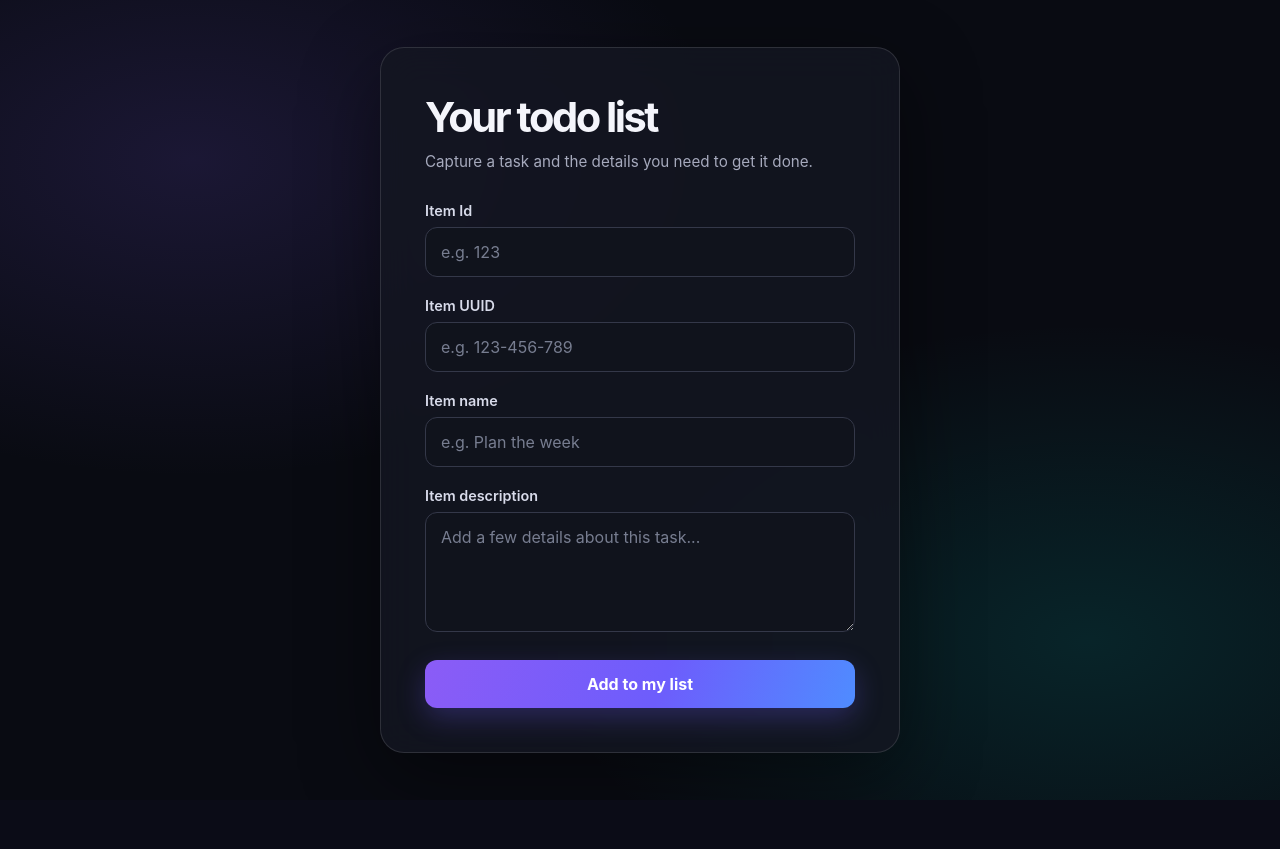
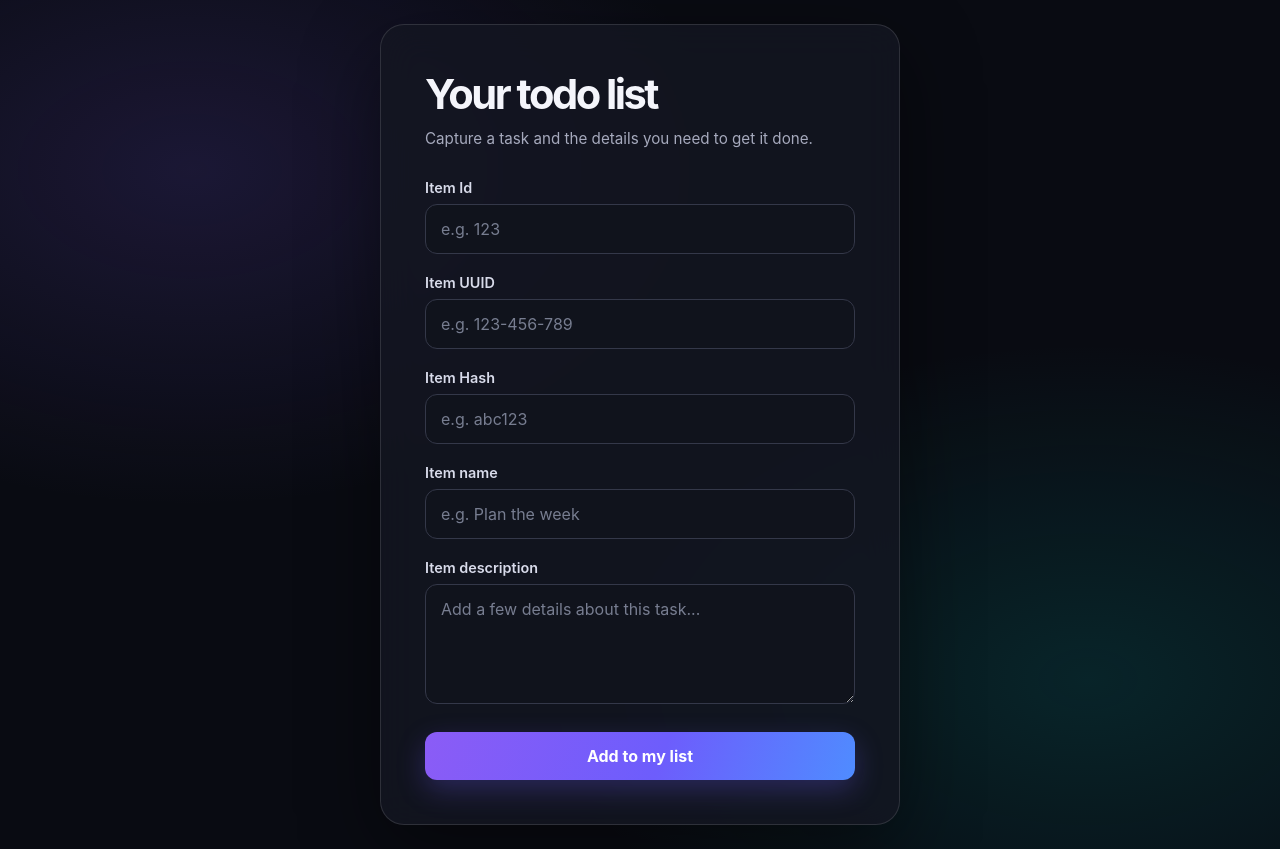
Before and after one commit to EccentricOddity/Devops-TD, a Flask app: page /todo in a window 1280 px wide. Before the commit the page ends 793 px from the top, so only its background shows below. Run offline with Flask 3, Linux system fonts and the light colour scheme.

Commit message:
Add item hash

```diff
--- a/Assign_3/src/frontend/templates/todo.html
+++ b/Assign_3/src/frontend/templates/todo.html
@@ -245,6 +245,10 @@
                 <input type="text" id="item-uuid" name="item_uuid" placeholder="e.g. 123-456-789" required>
             </div>
             <div class="field">
+                <label for="item-hash">Item Hash</label>
+                <input type="text" id="item-hash" name="item_hash" placeholder="e.g. abc123" required>
+            </div>
+            <div class="field">
                 <label for="item-name">Item name</label>
                 <input type="text" id="item-name" name="item_name" placeholder="e.g. Plan the week" required>
             </div>
```
